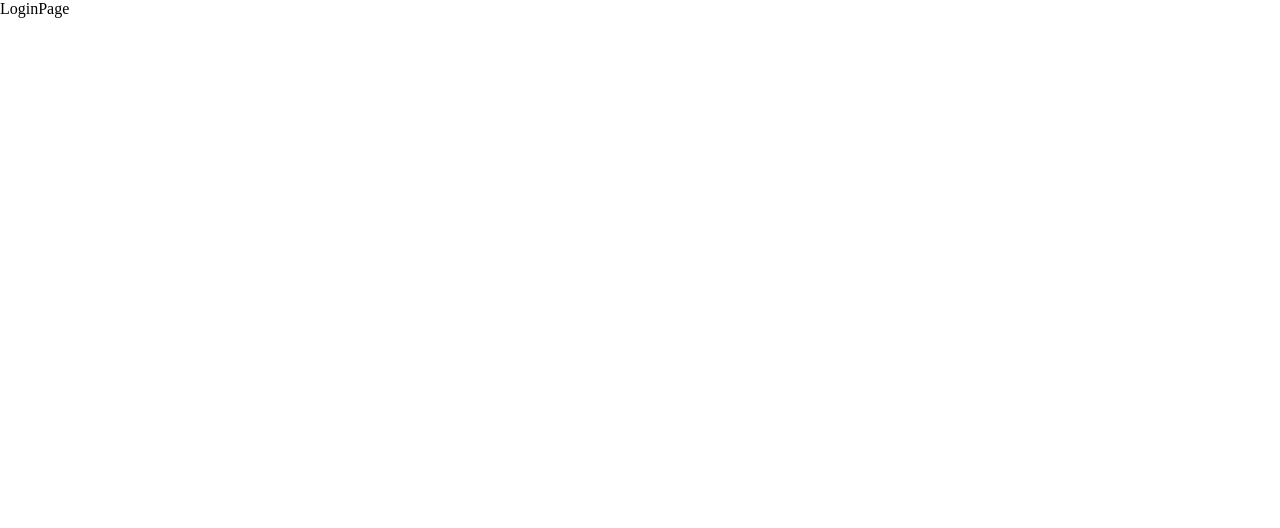
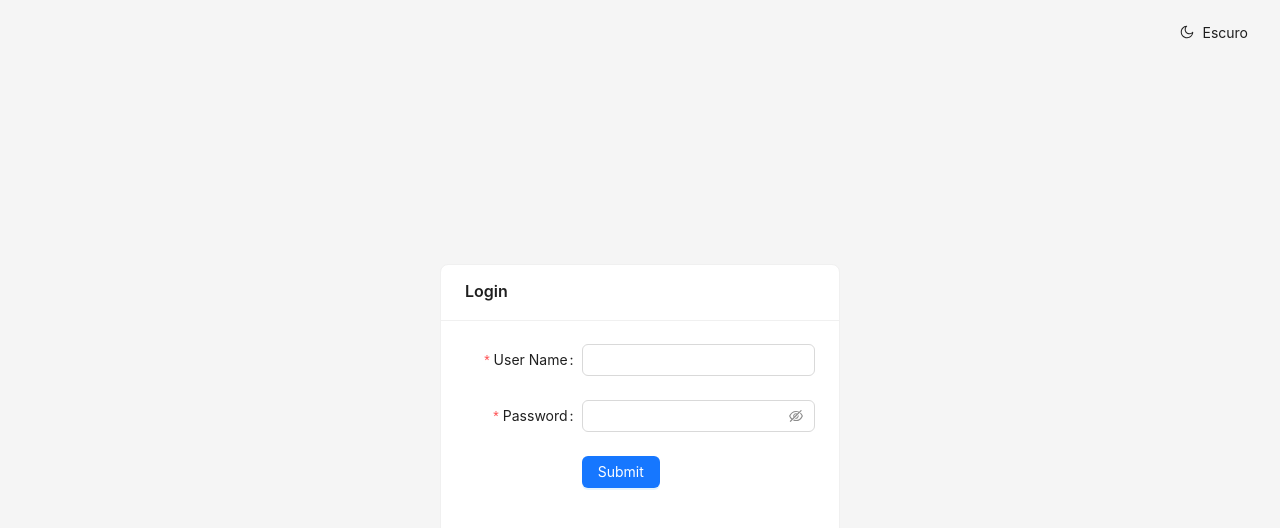
Before and after one commit to marquesmaycon/dummy-users, a React (Vite) app: page /login in a window 1280 px wide. Shown: the top 528 px of the page. Built offline with nearby package versions, Linux system fonts and the light colour scheme.

Commit message:
login form update

```diff
--- a/src/components/login-page.tsx
+++ b/src/components/login-page.tsx
@@ -1,3 +1,86 @@
+import { Alert, Button, Card, Form, Input, Layout } from "antd"
+import { useForm } from "antd/es/form/Form"
+import { Content } from "antd/es/layout/layout"
+import { useNavigate } from "react-router"
+import { useLogin } from "../hooks/auth"
+import { useGuestGuard } from "../utils/auth"
+import { getAxiosErrorMessage } from "../utils/get-axios-error-message"
+import ThemeSwitcher from "./theme-switcher"
+
+type FieldType = {
+	username: string
+	password: string
+}
+
 export default function LoginPage() {
-	return <div>LoginPage</div>
+	const navigate = useNavigate()
+	const [form] = useForm<FieldType>()
+
+	const { mutateAsync: login, isPending, error } = useLogin()
+
+	useGuestGuard()
+
+	const handleFinish = async (values: FieldType) => {
+		await login(values)
+		navigate("/users")
+	}
+
+	return (
+		<Layout style={{ minHeight: "100vh" }}>
+			<div
+				style={{ position: "absolute", top: "16px", right: "16px", zIndex: 1 }}
+			>
+				<ThemeSwitcher />
+			</div>
+			<Content style={{ display: "grid", placeContent: "center" }}>
+				<Card title="Login" style={{ minWidth: "400px" }}>
+					{error && (
+						<Alert
+							message={getAxiosErrorMessage(error) || "Unknown error"}
+							type="error"
+							showIcon
+							style={{ marginBottom: "1rem" }}
+						/>
+					)}
+					<Form
+						name="basic"
+						labelCol={{ span: 8 }}
+						wrapperCol={{ span: 16 }}
+						style={{ maxWidth: 600 }}
+						initialValues={{ remember: true }}
+						autoComplete="off"
+						onFinish={handleFinish}
+						form={form}
+					>
+						<Form.Item<FieldType>
+							label="User Name"
+							name="username"
+							rules={[
+								{
+									required: true,
+									message: "Please input your user name!",
+								},
+							]}
+						>
+							<Input />
+						</Form.Item>
+						<Form.Item<FieldType>
+							label="Password"
+							name="password"
+							rules={[
+								{ required: true, message: "Please input your password!" },
+							]}
+						>
+							<Input.Password />
+						</Form.Item>
+						<Form.Item key="submit" label={null}>
+							<Button type="primary" htmlType="submit" loading={isPending}>
+								Submit
+							</Button>
+						</Form.Item>
+					</Form>
+				</Card>
+			</Content>
+		</Layout>
+	)
 }
--- /dev/null
+++ b/src/utils/get-axios-error-message.ts
@@ -0,0 +1,8 @@
+import { AxiosError } from "axios"
+
+export const getAxiosErrorMessage = (error: Error) => {
+	if (error instanceof AxiosError && error.response?.data?.message) {
+		return error.response.data.message
+	}
+	return error?.message || "An error occurred"
+}
```
